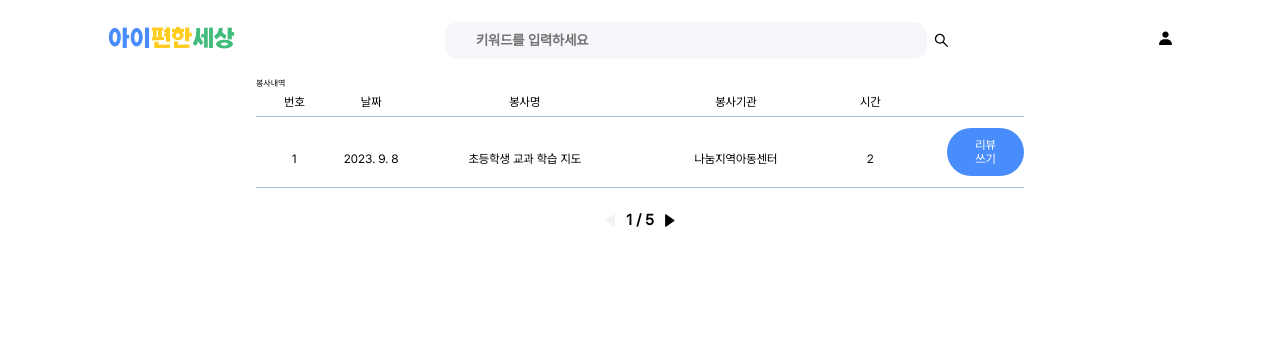
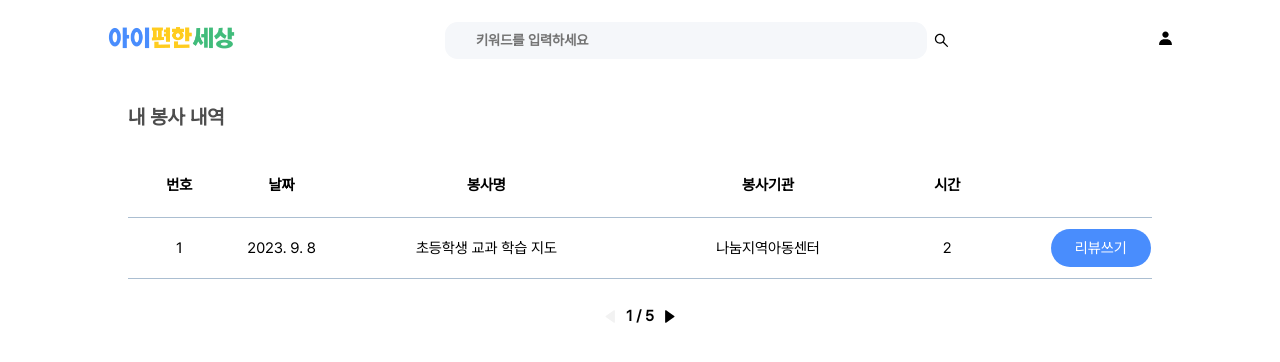
Before and after one commit to Kusitms-28th-Kukerton-E/Frontend, a React (Vite) app: page / in a window 1280 px wide. Shown: the top 362 px of the page. Built offline with nearby package versions, Linux system fonts and the light colour scheme.

Commit message:
fix: 봉사 내역 컴포넌트 제목 수정

```diff
--- a/src/page/mypage/History.tsx
+++ b/src/page/mypage/History.tsx
@@ -1,11 +1,11 @@
-import { MainButton2 } from '@/components/button';
 import { BiSolidLeftArrow, BiSolidRightArrow } from 'react-icons/bi';
 import styled from 'styled-components';
+import SubTitle from './subTitle';
 
 const History = () => {
   return (
     <Container>
-      <div>봉사내역</div>
+      <SubTitle title="내 봉사 내역"></SubTitle>
       <Table>
         <thead>
           <tr>
@@ -27,9 +27,9 @@ const History = () => {
             <td width="10%">2</td>
             <td width="5%"></td>
             <td width="10%">
-              <MainButton2>
+              <MainButton>
                 <span>리뷰쓰기</span>
-              </MainButton2>
+              </MainButton>
             </td>
           </tr>
         </tbody>
@@ -48,18 +48,19 @@ const Container = styled.div`
   flex-direction: column;
   justify-content: center;
   margin: 0 auto;
-  width: 60%;
+  width: 80%;
 `;
 
 const Table = styled.table`
   font-family: Pretendard;
   font-weight: 500;
-  font-size: 24px;
+  font-size: 30px;
   line-height: 1.5;
   text-align: center;
 
   th {
-    padding: 10px 0px;
+    padding: 40px 0px;
+    font-weight: 600;
   }
 
   tbody {
@@ -77,7 +78,7 @@ const Table = styled.table`
   span {
     font-family: Pretendard;
     font-weight: 500;
-    font-size: 24px;
+    font-size: 30px;
   }
 `;
 
@@ -85,7 +86,7 @@ const Page = styled.div`
   font-family: Pretendard;
   font-weight: 600;
   font-size: 30px;
-  padding: 50px 0px;
+  padding: 60px 0px;
   display: flex;
   flex-direction: row;
   justify-content: center;
@@ -95,4 +96,12 @@ const Page = styled.div`
   }
 `;
 
+export const MainButton = styled.button`
+  border-radius: 60px;
+  border: none;
+  background: var(--color-main2);
+  color: var(--color-white);
+  padding: 20px 48px;
+`;
+
 export default History;
```
